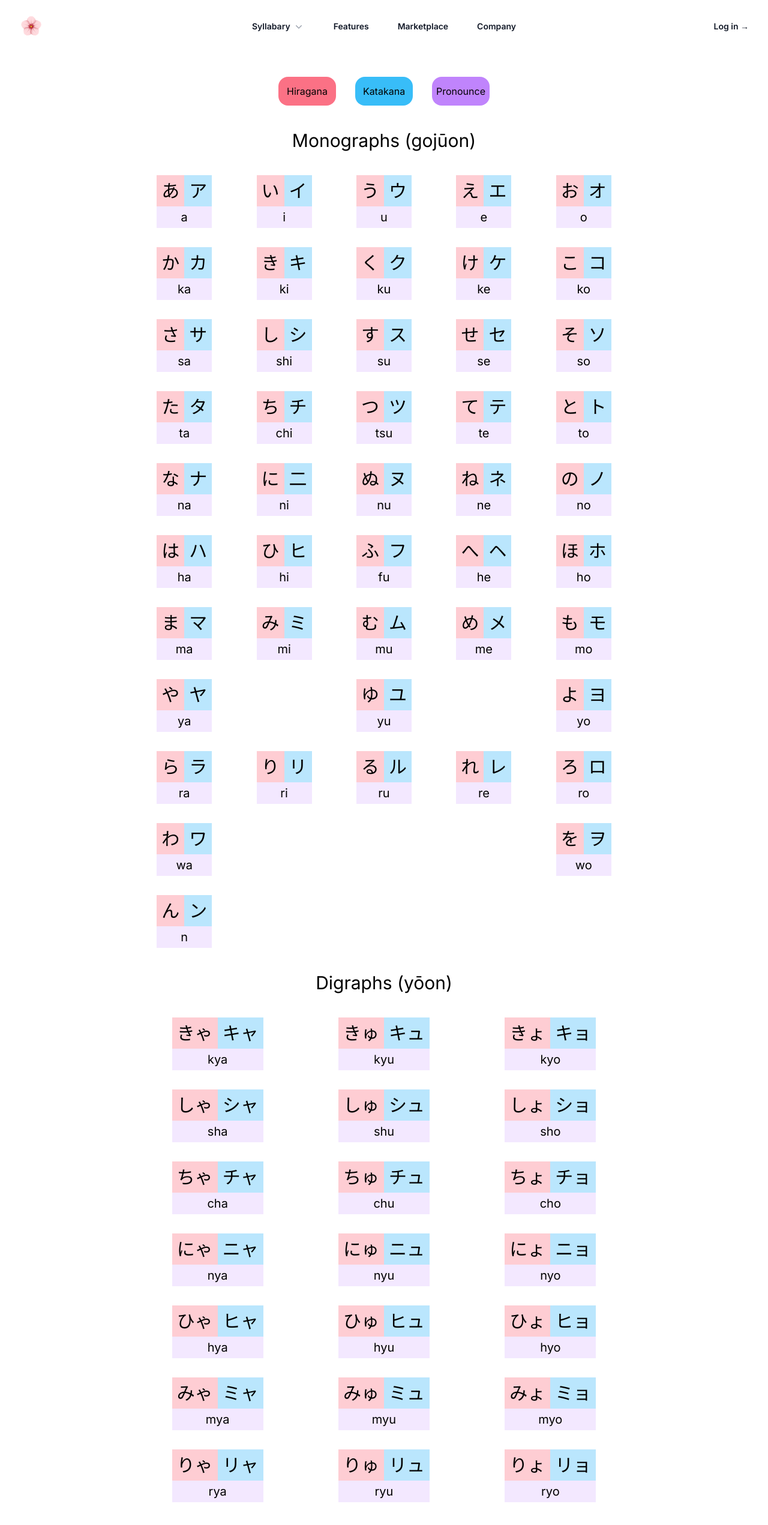
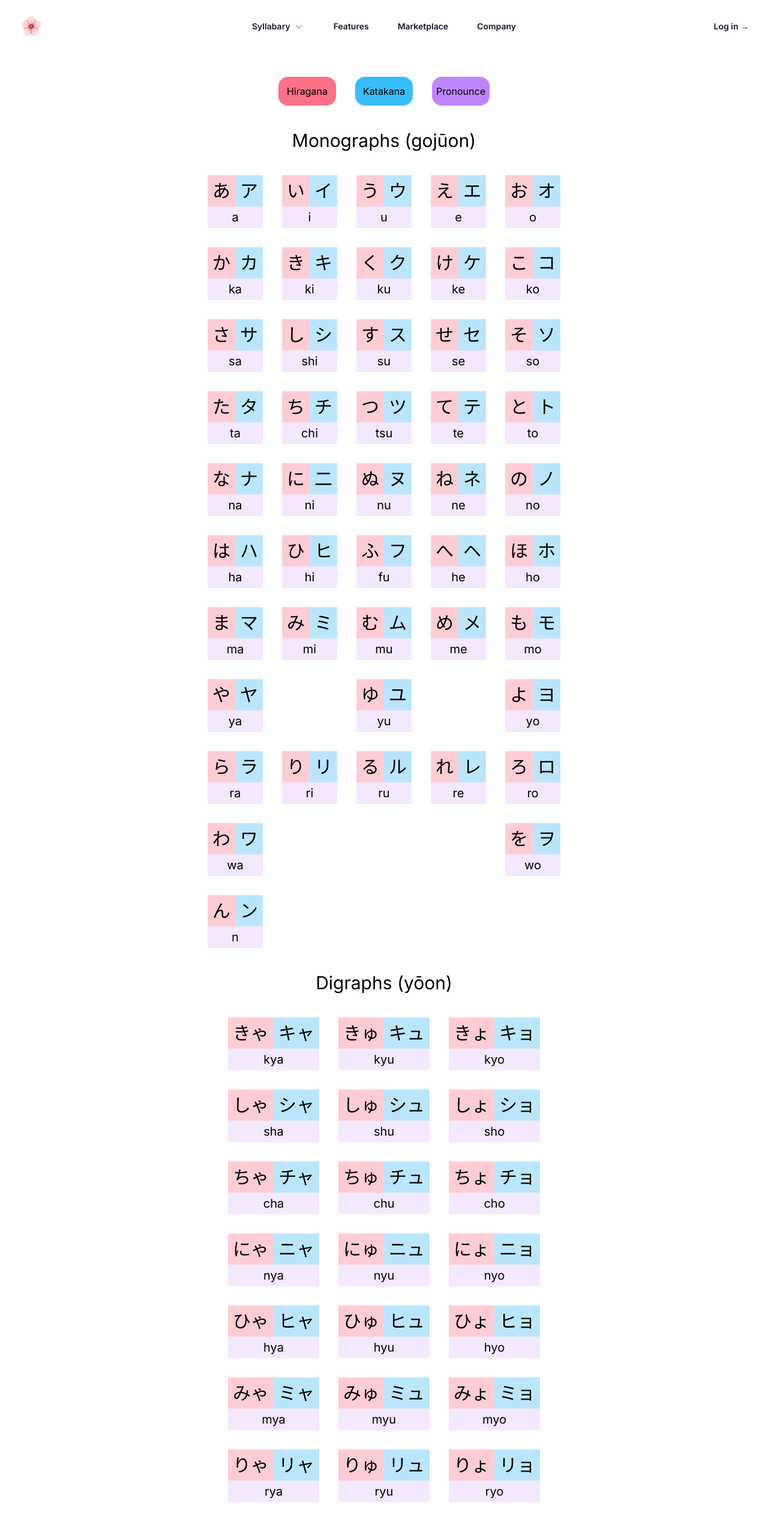
Before and after one commit to Sunying-RONG/japanese-frontend-react-nextjs, a Next.js app: page /dashboard in a window 1280 px wide. Shown: the top 2542 px of the page at 60% size. Built offline with nearby package versions, Linux system fonts and the light colour scheme.

Commit message:
marge auto

```diff
--- a/src/app/dashboard/page.tsx
+++ b/src/app/dashboard/page.tsx
@@ -49,7 +49,7 @@ export default function Page() {
                 </button>
             </div>
             <h1 className='text-center text-3xl'>Monographs (gojūon)</h1>
-            <div className='grid gap-2 lg:gap-8 grid-cols-5 content-around mx-2 my-10 lg:mx-60'>
+            <div className='w-fit grid gap-2 lg:gap-8 grid-cols-5 content-around mx-auto my-10'>
                 {monographsWithPlaceholder.map(item => {
                     if (item.pronounce) {
                         return <div
@@ -70,7 +70,7 @@ export default function Page() {
                 })}
             </div>
             <h1 className='text-center text-3xl'>Digraphs (yōon)</h1>
-            <div className='grid gap-2 lg:gap-8 grid-cols-3 content-around mx-2 my-10 lg:mx-60'>
+            <div className='w-fit grid gap-2 lg:gap-8 grid-cols-3 content-around mx-auto my-10'>
                 {digraphs.map(item => {
                     return <div
                         key={item.id}
```
